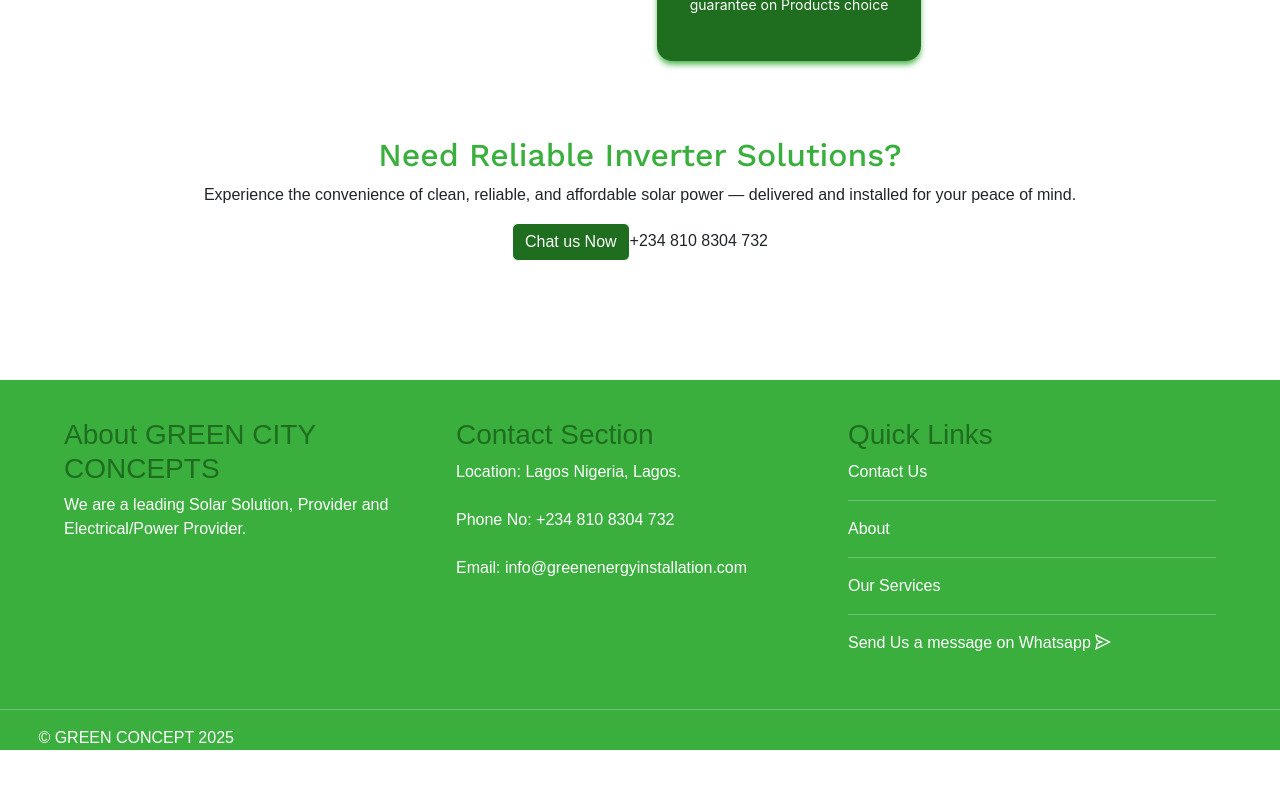
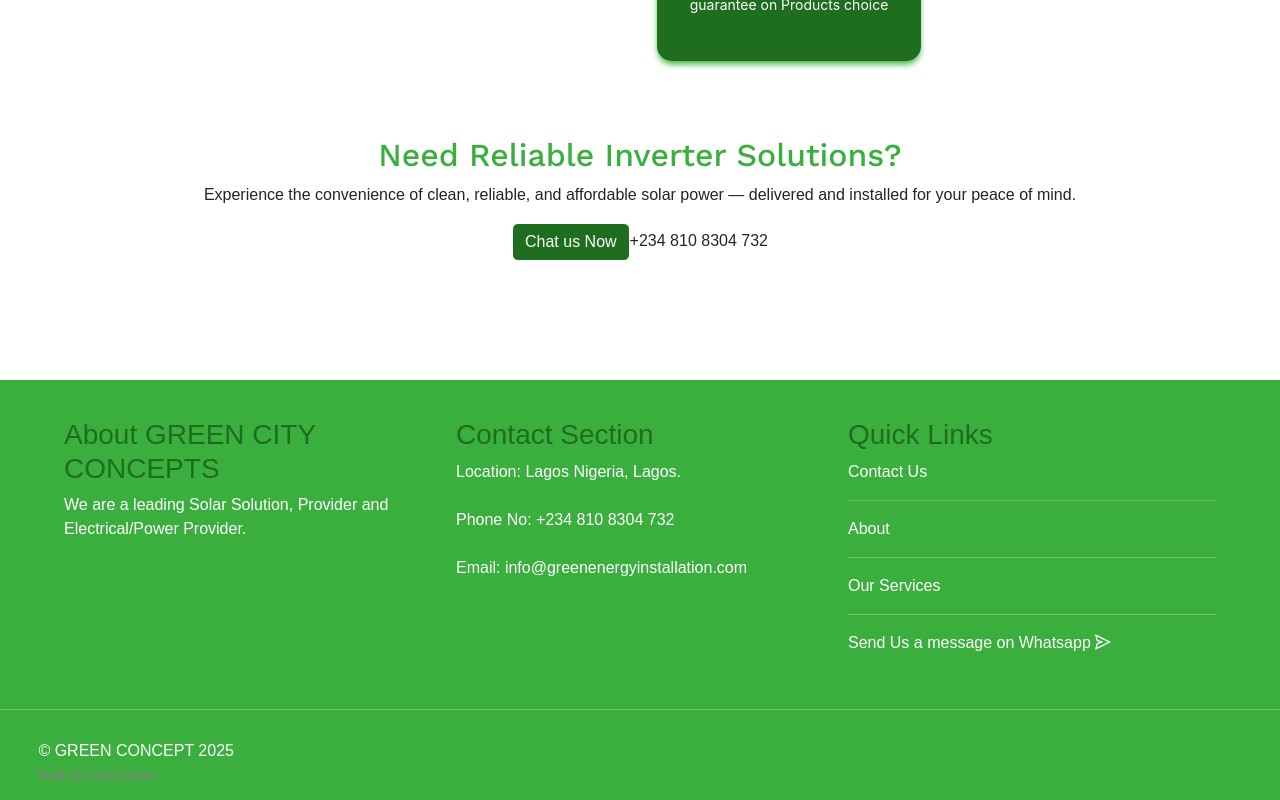
Before and after one commit to jozzydgr8/greeninverter, a React (Create React App) app: page / in a window 1280 px wide. Shown: the part 2586-3386 px from the top of the page. Before the commit the page ends 3336 px from the top, so only its background shows below. Built offline with nearby package versions, Linux system fonts and the light colour scheme; a web font is replaced by a local one.

Commit message:
added jozzycode tag

```diff
--- a/src/pages/component/Footer.tsx
+++ b/src/pages/component/Footer.tsx
@@ -29,7 +29,11 @@ export const Footer =()=>{
 
             </div>
             <hr/>
-            <footer style={{padding:'0 3%'}}><a href='https://jozzycodes.com' target='_blank'>© GREEN CONCEPT 2025</a></footer>
+            <footer style={{padding:'1% 3%'}}><a href='https://greenenergyinstallation.com' target='_blank'>© GREEN CONCEPT 2025</a>
+            <div>
+                <small > <a style={{color:'gray'}} href='https://jozzycodes.com'>Built by jozzycodes</a></small>
+            </div>
+            </footer>
         </section>
     )
 }
```
